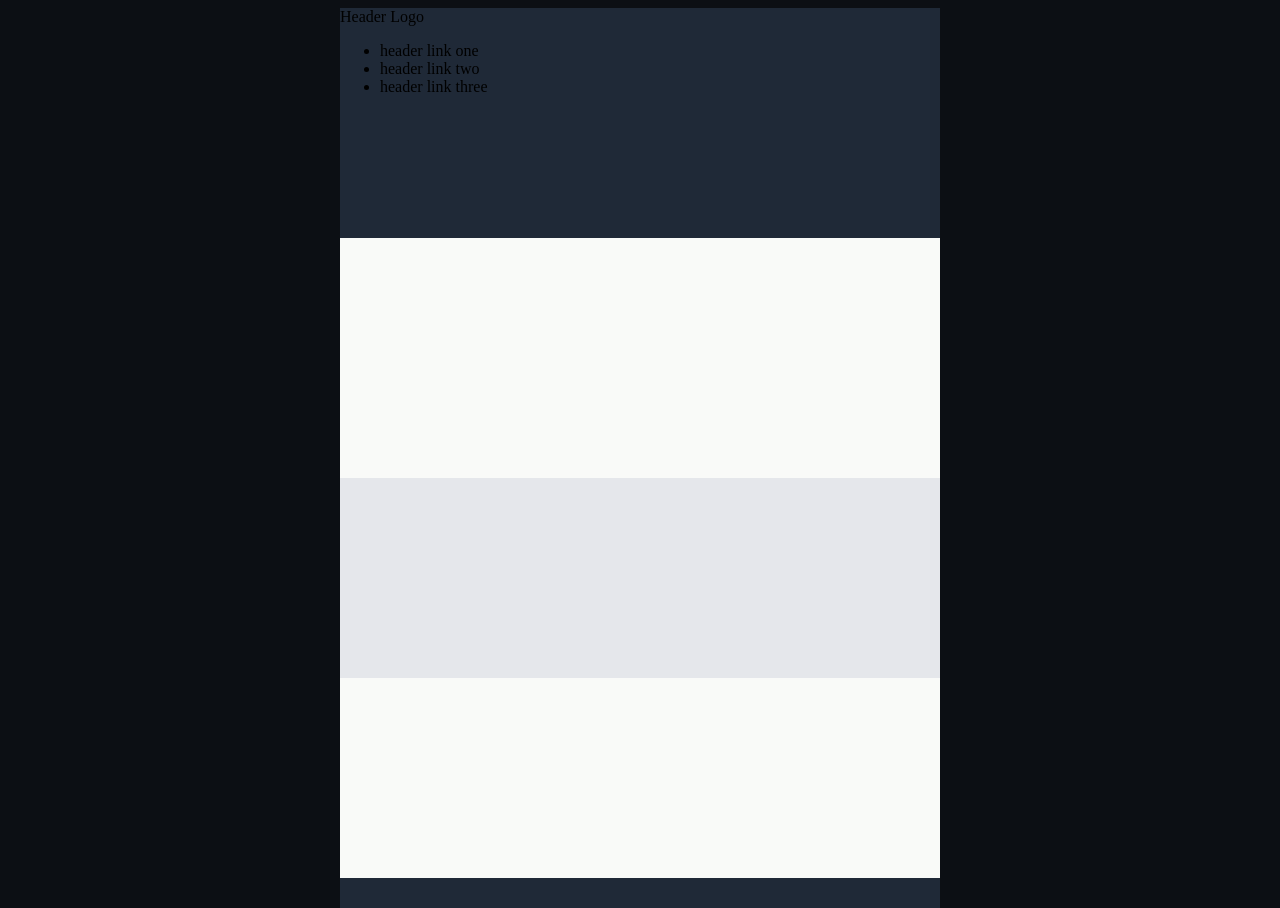
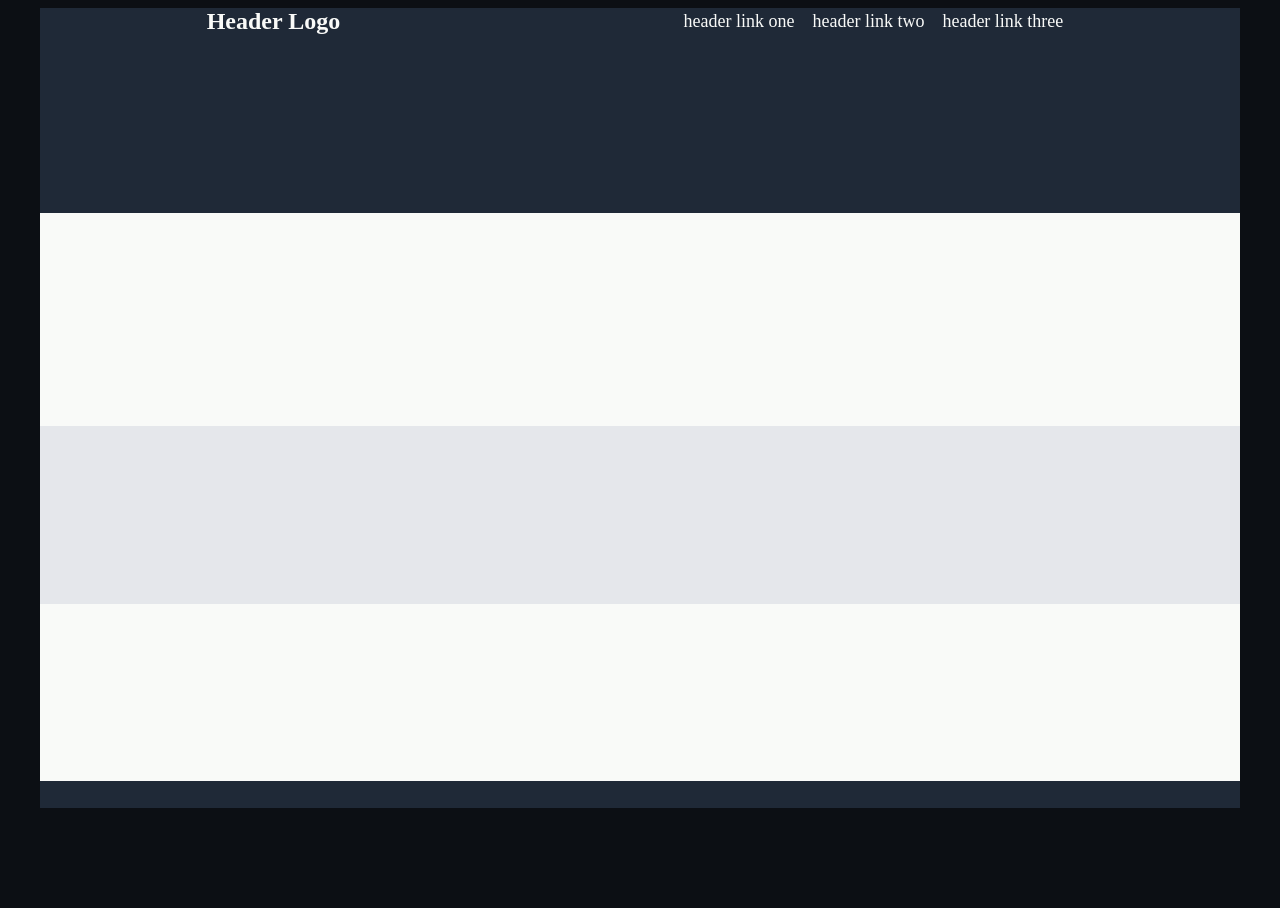
Before and after one commit to LowSpeedTiper/Landing-Page, a plain HTML site: page index.html in a window 1280 px wide. After the commit the page ends 816 px from the top, so only its background shows below. Drawn offline with Linux system fonts and the light colour scheme.

Commit message:
Style Header Text

```diff
--- a/css/style.css
+++ b/css/style.css
@@ -4,15 +4,37 @@ body {
 
 .body {
     height: 100vh;
-    width: 600px;
+    width: 1200px;
     background-color: blanchedalmond;
     margin: 0% auto;
+    display: flex;
+    flex-direction: column;
     }
 
 .header {
 
     background-color: #1f2937;
-    height: 30px;
+    color: #f9faf8;
+    display: flex;
+    align-items: center;
+    justify-content: space-around;
+}
+
+.logo {
+    font-size: 24px;
+    font-weight: bold;
+}
+
+ul {
+    list-style-type: none;
+    display: flex;
+    margin: 0 10px;
+    padding: 0%;
+    gap: 18px;
+    font-size: 18px;
+}
+
+li {
 
 }
 
```
